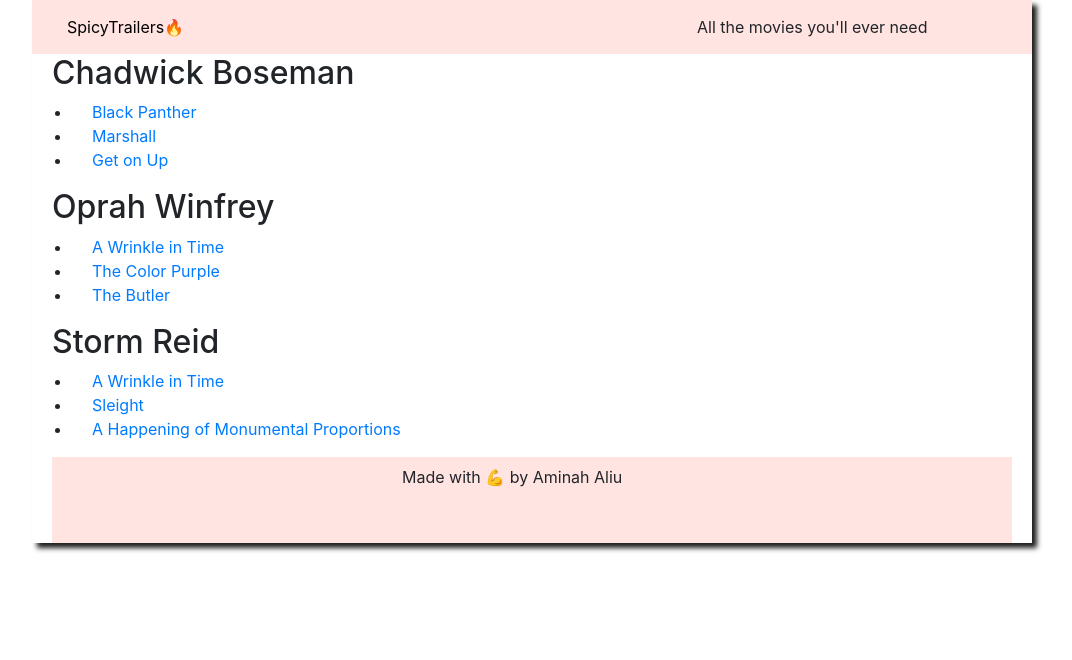
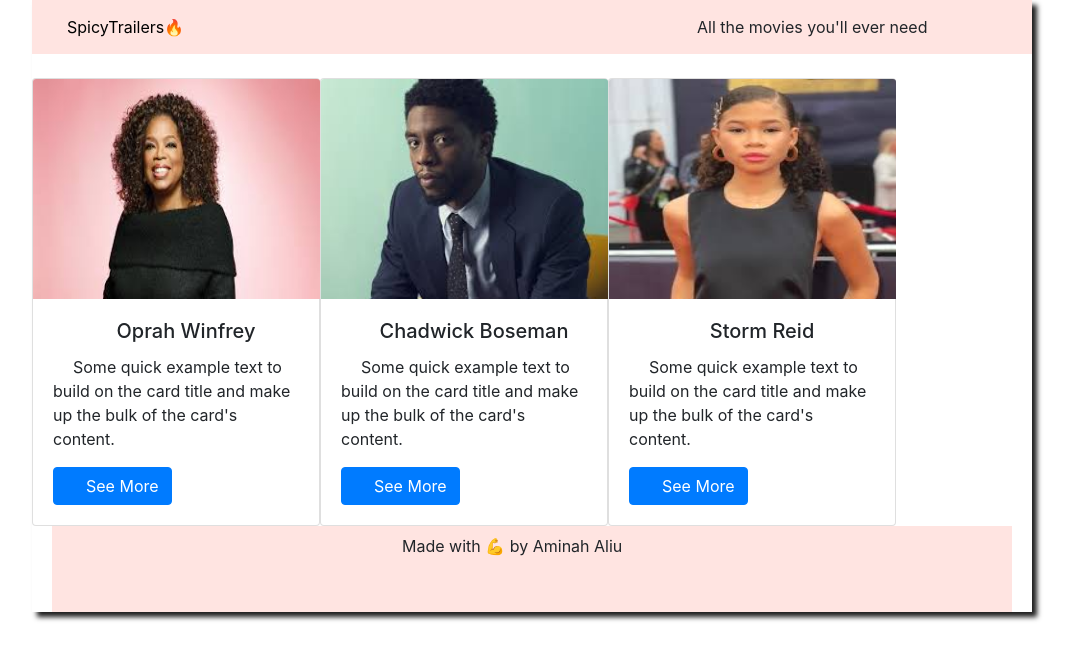
Before and after one commit to AminahAliu/AA_Trailer_Website, an Angular app in the folder movie-trailer-app/: page / in a window 1280 px wide. Shown: the top 660 px of the page, without its empty margins (108-1180 px from the left). Built offline with nearby package versions, Linux system fonts and the light colour scheme.

Commit message:
feat: add bootstrap "cards" to organize actors

```diff
--- a/movie-trailer-app/src/app/actors/actor.ts
+++ b/movie-trailer-app/src/app/actors/actor.ts
@@ -3,4 +3,5 @@
 export class Actor {
   name: string;
   movies: Array<Movie>;
+  image: string;
 }
--- a/movie-trailer-app/src/app/actors/actors.component.css
+++ b/movie-trailer-app/src/app/actors/actors.component.css
@@ -0,0 +1 @@
+@import '~bootstrap/dist/css/bootstrap.min.css';
--- a/movie-trailer-app/src/app/actors/actors.component.html
+++ b/movie-trailer-app/src/app/actors/actors.component.html
@@ -1,10 +1,13 @@
-<div *ngFor="let actor of actors">
-
-  <h2> {{actor.name}} </h2>
-  <ul>
-    <li *ngFor="let movie of actor.movies">
-      <a href="{{movie.trailerURL}}">{{movie.name}}</a>
-    </li>
-
-  </ul>
+<br>
+<div *ngFor="let actor of actors" style="display:inline;">
+  <div class="card" style="width: 18rem;float:left;">
+    <img class="card-img-top" src="{{actor.image}}" alt="Card image cap" style="width:287px; height:220px;">
+    <div class="card-body">
+      <h5 class="card-title" style="text-align:center;">{{actor.name}} </h5>
+      <p class="card-text">Some quick example text to build on the card title and make up the bulk of the card's content.</p>
+      <a href="#" class="btn btn-primary" style="text-align:center;">See More</a>
+    </div>
+  </div>
 </div>
+<br>
+<br>
--- a/movie-trailer-app/src/app/actors/actors.component.ts
+++ b/movie-trailer-app/src/app/actors/actors.component.ts
@@ -11,7 +11,7 @@
   styleUrls: ['./actors.component.css']
 })
 export class ActorsComponent implements OnInit {
- actors = [PRINCE_TCHALLA, MRS_WHICH, MEG_MURRY];
+ actors = [MRS_WHICH, PRINCE_TCHALLA, MEG_MURRY];
   constructor() { }
 
   ngOnInit() {
--- a/movie-trailer-app/src/app/actors/real-actors.ts
+++ b/movie-trailer-app/src/app/actors/real-actors.ts
@@ -8,18 +8,19 @@
 import { THE_COLOR_PURPLE } from './real-movies';
 import { THE_BUTLER } from './real-movies';
 
-
+export const MRS_WHICH: Actor = {
+  name: 'Oprah Winfrey',
+  movies: [A_WRINKLE_IN_TIME, THE_COLOR_PURPLE, THE_BUTLER],
+  image: 'assets/img/OprahWinfrey.jpg',
+};
 export const PRINCE_TCHALLA: Actor = {
   name: 'Chadwick Boseman',
-  movies: [BLACK_PANTHER, MARSHALL, GET_ON_UP]
-}
-
-export const MRS_WHICH: Actor = {
-  name: 'Oprah Winfrey',
-  movies: [A_WRINKLE_IN_TIME, THE_COLOR_PURPLE, THE_BUTLER]
-}
+  movies: [BLACK_PANTHER, MARSHALL, GET_ON_UP],
+  image: 'assets/img/ChadwickBoseman.jpg'
+};
 
 export const MEG_MURRY: Actor = {
   name: 'Storm Reid',
-  movies: [A_WRINKLE_IN_TIME, SLEIGHT, A_HAPPENING_OF_MONUMENTAL_PROPORTIONS]
-}
+  movies: [A_WRINKLE_IN_TIME, SLEIGHT, A_HAPPENING_OF_MONUMENTAL_PROPORTIONS],
+  image: 'assets/img/StormReid.jpg'
+};
--- a/movie-trailer-app/src/app/app.component.css
+++ b/movie-trailer-app/src/app/app.component.css
@@ -1,3 +1,4 @@
+@import '~bootstrap/dist/css/bootstrap.min.css';
 .highlight {
   background-color:#FFE4E1;
 }
--- a/movie-trailer-app/src/app/app.component.html
+++ b/movie-trailer-app/src/app/app.component.html
@@ -1,12 +1,15 @@
 <div id="container">
-<div class="container">
- <div class="row outline">
-  <div class="col-sm-3 highlight" style="padding:15px;"><a href= ”app-root” style="color:black;"> {{title}}</a></div>
-  <div class="col-sm-9 highlight" style="padding:15px;text-indent:400px;">All the movies you'll ever need</div>
-</div>
+  <div class="container">
+    <div class="row outline">
+      <div class="col-md-3 highlight" style="padding:15px;"><a href=”app-root” style="color:black;"> {{title}}</a>
+      </div>
+      <div class="col-md-9 highlight" style="padding:15px;text-indent:400px;">All the movies you'll ever need
+        </div>
+    <app-actors></app-actors>
+    </div>
 
 
+  </div>
+
+  <footer> Made with 💪 by Aminah Aliu</footer>
 </div>
-<app-actors></app-actors>
-<footer> Made with 💪 by Aminah Aliu</footer>
-</div>
```
